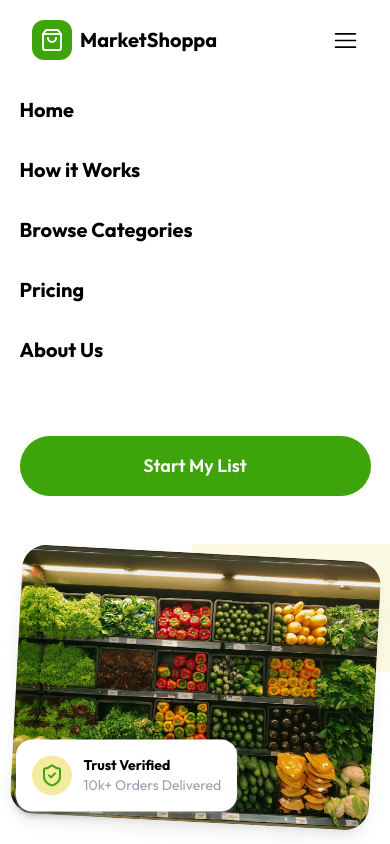
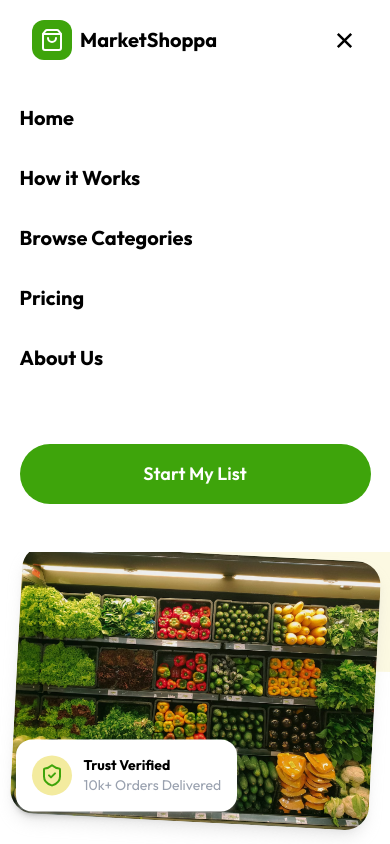
Before and after one commit to Dakjebbin/marketshoppa, a Next.js app: page / in a window 390 px wide. Both pictures are taken after a click on the icon 345 px from the left and 40 px from the top of the page. Shown: the top 844 px of the page. Built offline with nearby package versions, Linux system fonts and the light colour scheme.

Commit message:
mobile nav done

```diff
--- a/app/components/Header.tsx
+++ b/app/components/Header.tsx
@@ -2,9 +2,15 @@
 import { RxHamburgerMenu } from "react-icons/rx";
 import Link from "next/link";
 import { useEffect, useState } from "react";
+import { IoCloseSharp } from "react-icons/io5";
 
 const Header = () => {
   const [isScrolled, setIsScrolled] = useState(false);
+  const [navActive, setNavActive] = useState(false);
+
+  const toggleNav = () => {
+    setNavActive((prev) => !prev);
+  };
 
   useEffect(() => {
     const handleScroll = () => {
@@ -52,7 +58,8 @@ const Header = () => {
           <p className="font-bold text-xl">MarketShoppa</p>
         </Link>
         <nav className="md:flex hidden gap-6 items-center">
-          <Link href="/howitworks"
+          <Link
+            href="/howitworks"
             className="font-semibold text-[#4b5563] hover:text-[#3ea40b]"
           >
             How it Works
@@ -82,10 +89,17 @@ const Header = () => {
         </nav>
         {/* mobile screen */}
         <nav className="md:hidden flex">
-          <div>
-            <RxHamburgerMenu className="cursor-pointer"  size={25}/>
+          {navActive ? (
+            <div onClick={toggleNav}>
+              <IoCloseSharp className="cursor-pointer" size={27} />
             </div>
-<div className="absolute bg-white top-18 left-0 right-0">
+          ) : (
+            <div onClick={toggleNav}>
+              <RxHamburgerMenu className="cursor-pointer" size={25} />
+            </div>
+          )}
+
+            <div className={`absolute bg-white top-full left-0 right-0 overflow-hidden transition-all duration-300 ease-in-out ${navActive ? "opacity-100 translate-y-0 pointer-events-auto" : "opacity-0 -translate-y-4 pointer-events-none"}`}>
               <ul className=" w-[90%] [&_li]:font-bold flex flex-col gap-8 py-6 [&_li]:text-xl m-auto  ">
                 <li>Home</li>
                 <li>How it Works</li>
```
Lines whose indentation alone changed are shown as unchanged.
